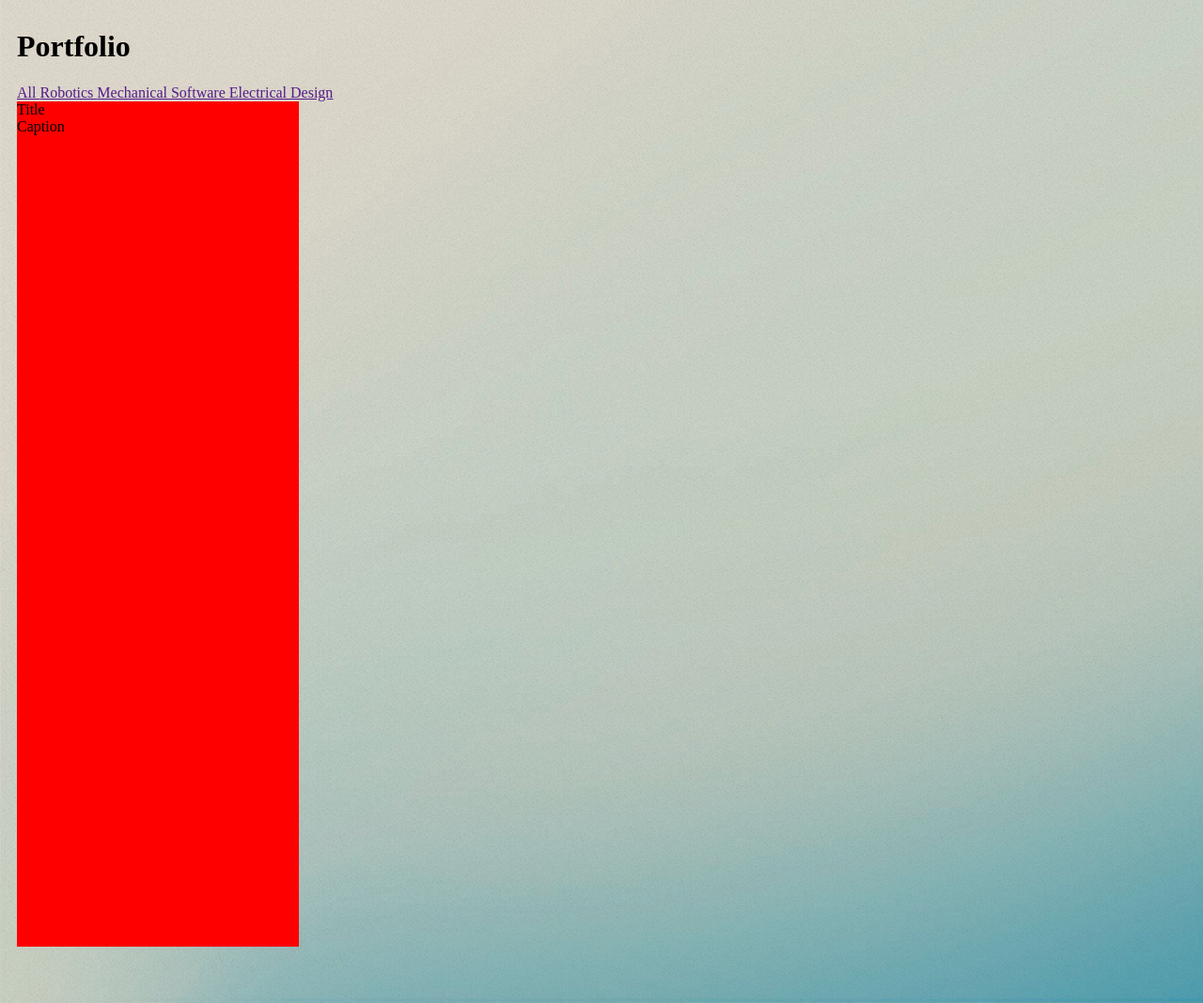
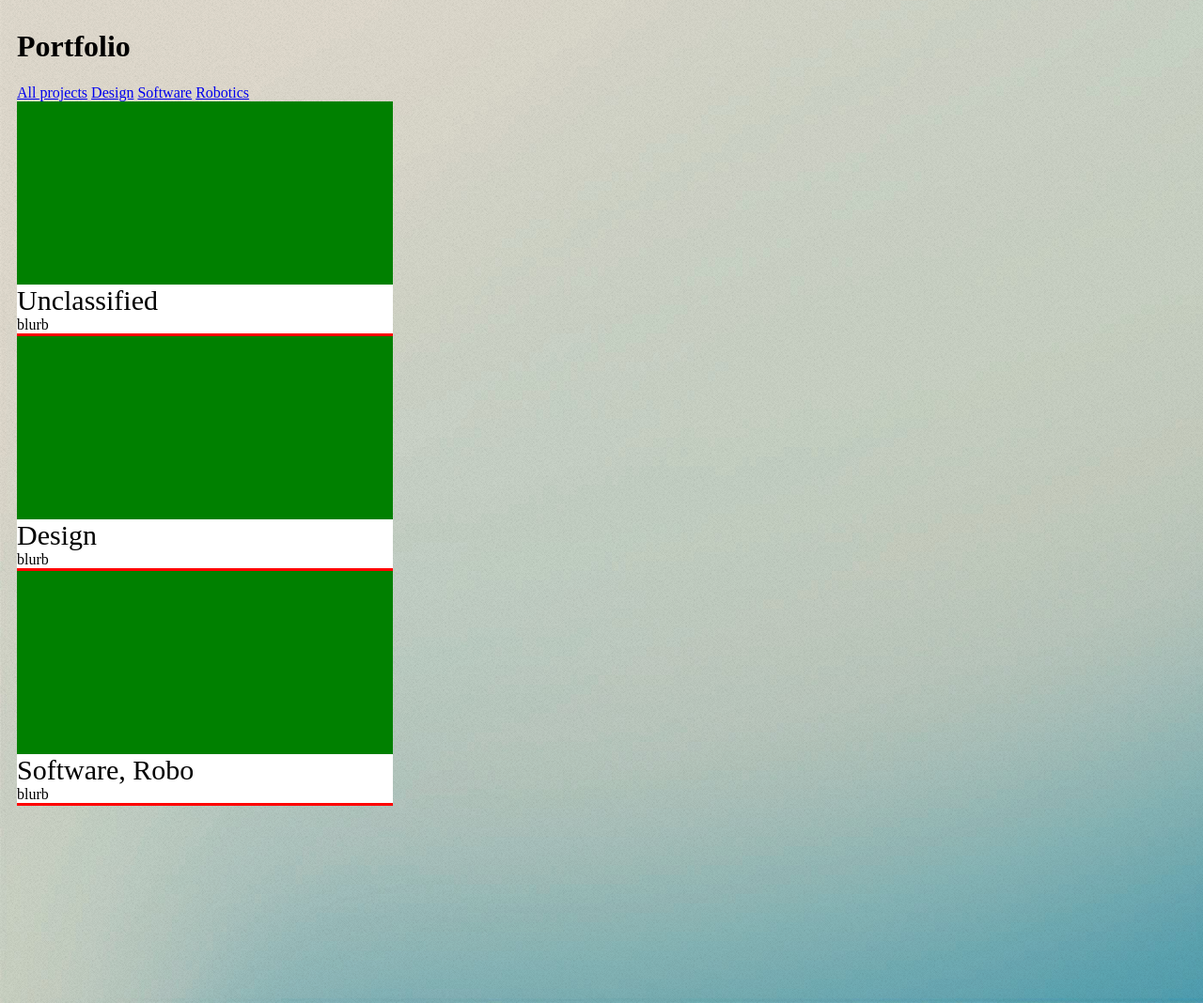
Before and after one commit to lianilychee/lianilychee.github.io, a PHP site: page / in a window 1280 px wide. Shown: the part 70-1138 px from the top of the page at 94% size. Run offline with PHP 8.4, Linux system fonts and the light colour scheme.

Commit message:
integrated test tiles filtering with index.html and corresponding css, js files

```diff
--- a/css/style.css
+++ b/css/style.css
@@ -12,8 +12,13 @@ a:hover {
 	color: red;
 }
 
+/***** VISIBILITY *****/
+.hide {
+	display: none;
+}
 
-/* NAV BAR */
+
+/***** NAV BAR *****/
 nav {
 	position: fixed;
 	top: 0;
@@ -35,7 +40,7 @@ nav {
 	}
 
 
-/* SECTIONS */
+/***** SECTIONS *****/
 .section-container {
 	position: fixed;
 	top: 70px;
@@ -54,26 +59,29 @@ nav {
 	/* PORTFOLIO SECTIONS */
 	.grid-container {}
 
-		.grid-item{
+		.item{
+			height: 250px;
+			width: 400px;
 			background-color: red;
-			height: 300px;
-			width: 300px;
 		}
 
-			.grid-image {}
+		.item-image {
+			height: 195px;
+			width: 400px;
+			background-color: green;
+		}
 
-			.grid-title {}
+		.item-title {
+			background-color: white;
+			font-size: 30px;
+		}
 
-			.grid-caption{}
+		.item-blurb {
+			background-color: white;
+		}
 
 
-/* VISIBILITY */
-.hide {
-	display: none;
-}
-
-
-/* IMAGE RESIZING */
+/***** IMAGE RESIZING *****/
 
 .img-container {
 	position: relative;
--- a/index.html
+++ b/index.html
@@ -39,36 +39,51 @@
 		<h1> Portfolio </h1>
 
 		<!-- FILTERING -->
-		<a href id='work-all'> All </a>
+<!-- 		<a href id='work-all'> All </a>
 		<a href id='work-robo'> Robotics </a>
 		<a href id='work-mech'> Mechanical </a>
 		<a href id='work-software'> Software </a>
 		<a href id='work-elec'> Electrical </a>
-		<a href id='work-design'> Design </a>
+		<a href id='work-design'> Design </a> -->
+
+		<div>
+			<a href='javaScript:void(0);' id='filter-all'> All projects</a>
+			<a href='javaScript:void(0);' id='filter-design'> Design</a>
+			<a href='javaScript:void(0);' id='filter-software'> Software</a>
+			<a href='javaScript:void(0);' id='filter-robo'> Robotics</a>
+		</div>
+
+		<!-- TILES -->
+		<div id='grid-container'>
+
+			<div class='item'>
+				<div class='item-image'></div>
+				<div class='item-title'> Unclassified </div>
+				<div class='item-blurb'> blurb </div>
+			</div>
+
+			<div class='item tag-design'>
+				<div class='item-image'></div>
+				<div class='item-title'> Design </div>
+				<div class='item-blurb'> blurb </div>
+			</div>
+
+			<div class='item tag-software tag-robo'>
+				<div class='item-image'></div>
+				<div class='item-title'> Software, Robo </div>
+				<div class='item-blurb'> blurb </div>
+			</div>
+
+	</div>
+
 
 		<br>
 		<!-- GRID LAYOUT -->
-		<div id='grid-container'>
 
-			<div class='grid-item'>
-				<div class='grid-image'></div>
-				<div class='grid-title'> Title </div>
-				<div class='grid-caption'> Caption</div>
-			</div>
 
-			<div class='grid-item'>
-				<div class='grid-image'></div>
-				<div class='grid-title'></div>
-				<div class='grid-caption'></div>
-			</div>
 
-			<div class='grid-item'>
-				<div class='grid-image'></div>
-				<div class='grid-title'></div>
-				<div class='grid-caption'></div>
-			</div>
 
-		</div>
+
 
 	</div>
 
--- a/js/main.js
+++ b/js/main.js
@@ -1,5 +1,6 @@
 $(window).load( function() {
 
+	/***** NAV SELECTION *****/
 
 	// When clicking on "Portfolio" in nav, hide About and show Portfolio.
 	$('#portfoliolink').on('click', function() {
@@ -14,7 +15,27 @@ $(window).load( function() {
 		UTILS.resizeImg()
 	})
 
-	// UTILS.resizeImg()
+
+	/***** FOLIO SELECTION *****/
+
+	$('#filter-all').on('click', function() {
+		$('.item').removeClass('hide')
+	});
+
+	$('#filter-design').on('click', function() {
+		$('.item').removeClass('hide')
+		$('.item').not('.tag-design').addClass('hide')
+	});
+
+	$('#filter-robo').on('click', function() {
+		$('.item').removeClass('hide')
+		$('.item').not('.tag-software').addClass('hide')
+	});
+
+	$('#filter-software').on('click', function() {
+		$('.item').removeClass('hide')
+		$('.item').not('.tag-software').addClass('hide')
+	});
 
 
 })
```
